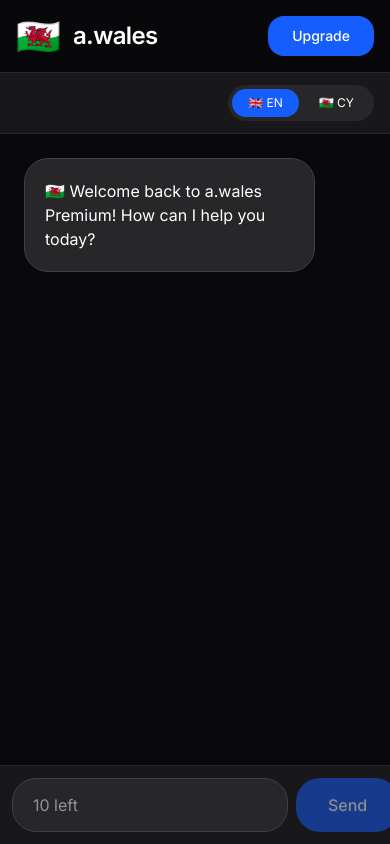
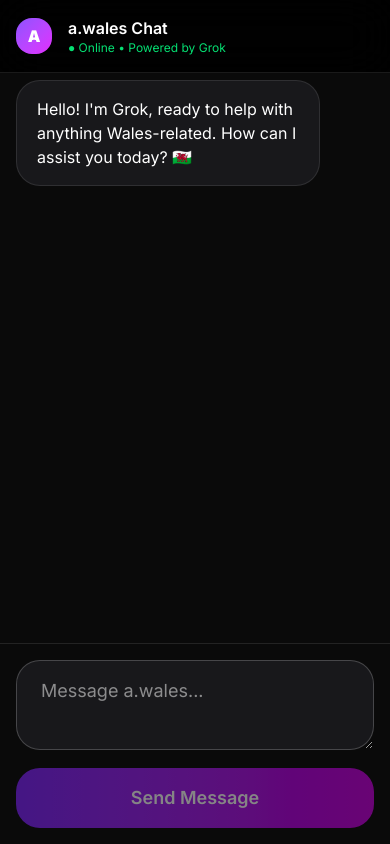
Before and after one commit to walesai/a-wales, a Next.js app: page /chat in a window 390 px wide. Built offline with nearby package versions, Linux system fonts and the light colour scheme.

Commit message:
chat page - send button under input for mobile

```diff
--- a/app/chat/page.tsx
+++ b/app/chat/page.tsx
@@ -1,168 +1,84 @@
 'use client';
 
-import { useState, useEffect } from 'react';
-import Link from 'next/link';
+import { useState } from 'react';
 
 export default function Chat() {
-  const [messages, setMessages] = useState<any[]>([]);
+  const [messages, setMessages] = useState([
+    { role: 'assistant', content: "Hello! I'm Grok, ready to help with anything Wales-related. How can I assist you today? 🏴󠁧󠁢󠁷󠁬󠁳󠁿" }
+  ]);
   const [input, setInput] = useState('');
-  const [loading, setLoading] = useState(false);
-  const [isSubscribed, setIsSubscribed] = useState(false);
-  const [remainingMessages, setRemainingMessages] = useState(10);
-  const [isWelsh, setIsWelsh] = useState(false);
-
-  useEffect(() => {
-    const subscribed = localStorage.getItem('isSubscribed') === 'true';
-    setIsSubscribed(subscribed);
-
-    const today = new Date().toISOString().split('T')[0];
-    let count = parseInt(localStorage.getItem('messageCount') || '0');
-
-    if (!subscribed) {
-      if (localStorage.getItem('rateLimitDate') !== today) {
-        count = 0;
-        localStorage.setItem('rateLimitDate', today);
-        localStorage.setItem('messageCount', '0');
-      }
-      setRemainingMessages(10 - count);
-    }
-
-    setMessages([{
-      role: 'assistant',
-      content: isWelsh
-        ? "🏴󠁧󠁢󠁷󠁬󠁳󠁿 Croeso i a.wales Premium!"
-        : "🏴󠁧󠁢󠁷󠁬󠁳󠁿 Welcome back to a.wales Premium!\n\nHow can I help you today?"
-    }]);
-  }, [isWelsh]);
-
-  const openCustomerPortal = async () => {
-    try {
-      const res = await fetch('/api/create-portal', {
-        method: 'POST',
-        headers: { 'Content-Type': 'application/json' },
-        body: JSON.stringify({ email: localStorage.getItem('userEmail') }),
-      });
-      const data = await res.json();
-      if (data.url) window.location.href = data.url;
-    } catch (error) {
-      alert("Couldn't open Manage Plan");
-    }
-  };
+  const [isLoading, setIsLoading] = useState(false);
 
   const sendMessage = async () => {
-    if (!input.trim() || loading) return;
-
-    if (!isSubscribed) {
-      let count = parseInt(localStorage.getItem('messageCount') || '0');
-      if (count >= 10) {
-        setMessages(prev => [...prev, { role: 'assistant', content: isWelsh ? "Rydych wedi cyrraedd eich terfyn dyddiol." : "Daily limit reached." }]);
-        return;
-      }
-      count++;
-      localStorage.setItem('messageCount', count.toString());
-      setRemainingMessages(10 - count);
-    }
+    if (!input.trim()) return;
 
     const userMessage = { role: 'user', content: input };
     setMessages(prev => [...prev, userMessage]);
     setInput('');
-    setLoading(true);
+    setIsLoading(true);
 
-    try {
-      const now = new Date();
-      const ukTime = now.toLocaleString('en-GB', {
-        timeZone: 'Europe/London',
-        weekday: 'long',
-        year: 'numeric',
-        month: 'long',
-        day: 'numeric',
-        hour: '2-digit',
-        minute: '2-digit',
-        hour12: true
-      });
-
-      const res = await fetch('/api/chat', {
-        method: 'POST',
-        headers: { 'Content-Type': 'application/json' },
-        body: JSON.stringify({
-          message: input,
-          isWelsh,
-          currentDateTime: `IMPORTANT: The current date and time in Wales (UK) is ${ukTime}. Use this exact time for any date or time related questions.`
-        }),
-      });
-
-      const data = await res.json();
-      setMessages(prev => [...prev, { role: 'assistant', content: data.reply }]);
-    } catch (error) {
-      setMessages(prev => [...prev, { role: 'assistant', content: isWelsh ? "Mae'n ddrwg gen i..." : "Sorry, I'm having trouble right now." }]);
-    } finally {
-      setLoading(false);
-    }
+    // Simulate Grok response (replace with real API call later)
+    setTimeout(() => {
+      setMessages(prev => [...prev, {
+        role: 'assistant',
+        content: "This is a demo response. The real Grok integration will go here. What would you like to know about Wales, crypto, or anything else?"
+      }]);
+      setIsLoading(false);
+    }, 800);
   };
 
   return (
-    <div className="min-h-screen bg-zinc-950 text-white flex flex-col">
-      <header className="sticky top-0 z-50 bg-zinc-950/95 backdrop-blur-xl border-b border-zinc-800">
-        <div className="max-w-6xl mx-auto px-4 py-4 flex justify-between items-center">
-          <div className="flex items-center gap-3">
-            <span className="text-4xl">🏴󠁧󠁢󠁷󠁬󠁳󠁿</span>
-            <Link href="/" className="text-2xl font-semibold tracking-tight">a.wales</Link>
-          </div>
-
-          <nav className="hidden md:flex items-center gap-8 text-sm font-medium">
-            <Link href="/chat">Chat</Link>
-            <Link href="/pricing">Pricing</Link>
-          </nav>
-
-          <div className="flex items-center gap-3">
-            {isSubscribed ? (
-              <button onClick={openCustomerPortal} className="px-6 py-2.5 bg-emerald-600 hover:bg-emerald-700 rounded-2xl text-sm font-medium">
-                Manage Plan
-              </button>
-            ) : (
-              <Link href="/pricing" className="px-6 py-2.5 bg-blue-600 hover:bg-blue-700 rounded-2xl text-sm font-medium">
-                Upgrade
-              </Link>
-            )}
-          </div>
-        </div>
-      </header>
-
-      <div className="bg-zinc-900 border-b border-zinc-800 px-4 py-3 flex justify-end">
-        <div className="flex gap-1 bg-zinc-800 rounded-full p-1">
-          <button onClick={() => setIsWelsh(false)} className={`px-4 py-1.5 rounded-full text-xs transition ${!isWelsh ? 'bg-blue-600' : ''}`}>🇬🇧 EN</button>
-          <button onClick={() => setIsWelsh(true)} className={`px-4 py-1.5 rounded-full text-xs transition ${isWelsh ? 'bg-red-600' : ''}`}>🏴󠁧󠁢󠁷󠁬󠁳󠁿 CY</button>
+    <div className="min-h-screen bg-[#0a0a0a] text-white flex flex-col">
+      {/* Header */}
+      <div className="border-b border-white/10 bg-black/90 backdrop-blur-xl p-4 flex items-center gap-4 fixed w-full z-50">
+        <div className="w-9 h-9 bg-gradient-to-br from-violet-500 to-fuchsia-500 rounded-2xl flex items-center justify-center font-black">A</div>
+        <div>
+          <div className="font-semibold">a.wales Chat</div>
+          <div className="text-xs text-green-400">● Online • Powered by Grok</div>
         </div>
       </div>
 
-      <div className="flex-1 p-6 overflow-y-auto space-y-6 max-w-4xl mx-auto w-full">
+      {/* Messages Area */}
+      <div className="flex-1 pt-20 pb-32 overflow-y-auto p-4 space-y-6 max-w-4xl mx-auto w-full">
         {messages.map((msg, i) => (
           <div key={i} className={`flex ${msg.role === 'user' ? 'justify-end' : 'justify-start'}`}>
-            <div className={`max-w-[85%] p-5 rounded-3xl ${msg.role === 'user' ? 'bg-blue-600' : 'bg-zinc-800 border border-zinc-700'}`}>
+            <div className={`max-w-[85%] px-5 py-4 rounded-3xl ${msg.role === 'user'
+              ? 'bg-white text-black'
+              : 'bg-zinc-900 border border-white/10'}`}>
               {msg.content}
             </div>
           </div>
         ))}
-        {loading && <div className="text-blue-400 pl-4">Thinking...</div>}
+        {isLoading && (
+          <div className="flex justify-start">
+            <div className="bg-zinc-900 border border-white/10 px-5 py-4 rounded-3xl">Thinking...</div>
+          </div>
+        )}
       </div>
 
-      <div className="p-3 border-t border-zinc-800 bg-zinc-900 sticky bottom-0">
-        <div className="max-w-4xl mx-auto flex gap-2">
-          <input
-            type="text"
+      {/* Input Area - Send button UNDER input */}
+      <div className="fixed bottom-0 left-0 right-0 bg-[#0a0a0a] border-t border-white/10 p-4">
+        <div className="max-w-4xl mx-auto">
+          <textarea
             value={input}
             onChange={(e) => setInput(e.target.value)}
-            onKeyDown={(e) => e.key === 'Enter' && sendMessage()}
-            placeholder={isSubscribed ? (isWelsh ? "Gofyn unrhyw beth..." : "Ask me anything...") : `${remainingMessages} left`}
-            disabled={!isSubscribed && remainingMessages <= 0}
-            className="flex-1 bg-zinc-800 border border-zinc-700 rounded-3xl px-5 py-3.5 text-base focus:outline-none focus:border-blue-500 min-h-[52px]"
+            onKeyDown={(e) => {
+              if (e.key === 'Enter' && !e.shiftKey) {
+                e.preventDefault();
+                sendMessage();
+              }
+            }}
+            placeholder="Message a.wales..."
+            rows={2}
+            className="w-full bg-zinc-900 border border-white/20 rounded-3xl px-6 py-4 text-lg resize-y min-h-[60px] focus:outline-none focus:border-violet-500"
           />
+
           <button
             onClick={sendMessage}
-            disabled={loading || (!isSubscribed && remainingMessages <= 0) || !input.trim()}
-            className="px-8 bg-blue-600 hover:bg-blue-700 disabled:opacity-50 rounded-3xl font-medium min-h-[52px]"
+            disabled={!input.trim() || isLoading}
+            className="mt-3 w-full bg-gradient-to-r from-violet-600 to-fuchsia-600 py-4 rounded-3xl font-semibold text-lg disabled:opacity-50 transition hover:brightness-110"
           >
-            Send
+            {isLoading ? 'Sending...' : 'Send Message'}
           </button>
         </div>
       </div>
```
